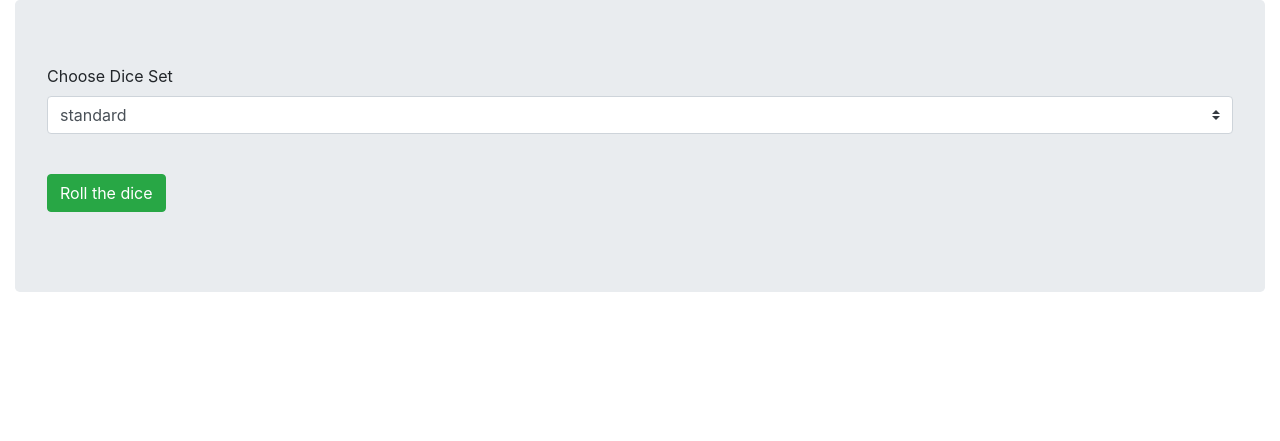
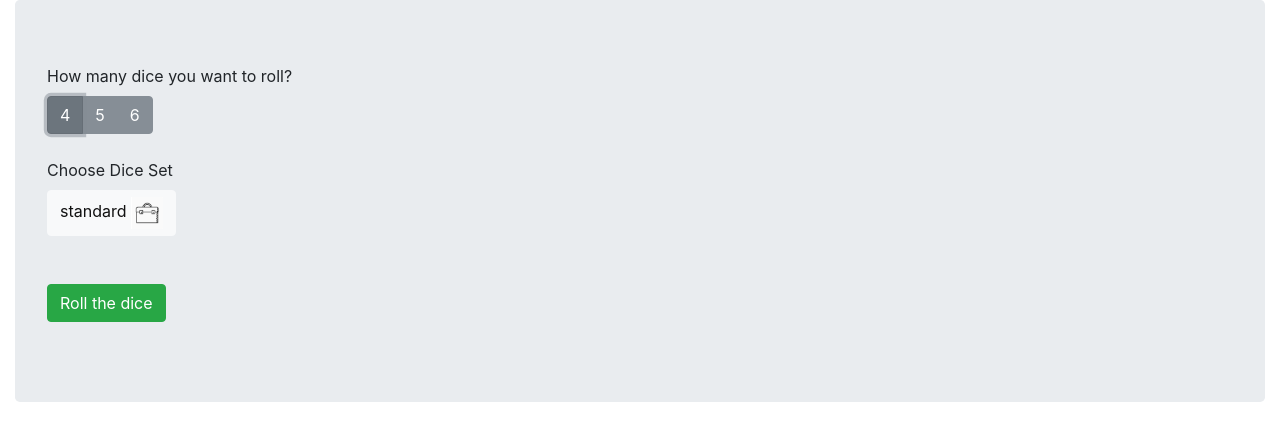
Before and after one commit to laurab1/Dice-with-microservices, a Flask app: page /newStory in a window 1280 px wide. Shown: the part 56-497 px from the top of the page. Run offline with Flask 2, Linux system fonts and the light colour scheme; a user stored in the database is signed in; some libraries are stand-ins or nearby versions.

Commit message:
added number of dice choice added unit tests

```diff
--- a/monolith/app.py
+++ b/monolith/app.py
@@ -20,6 +20,7 @@ def create_app(test=False):
         app.config['TESTING'] = True
         app.config['WTF_CSRF_ENABLED'] = False
         app.config['SQLALCHEMY_DATABASE_URI'] = 'sqlite:///:memory:'
+        app.config['LOGIN_DISABLED'] = True
 
     for bp in blueprints:
         app.register_blueprint(bp)
--- a/monolith/templates/new_story.html
+++ b/monolith/templates/new_story.html
@@ -1,16 +1,9 @@
 <html>
 <head>
-    <link rel="stylesheet" href="https://stackpath.bootstrapcdn.com/bootstrap/4.3.1/css/bootstrap.min.css"
-          integrity="sha384-ggOyR0iXCbMQv3Xipma34MD+dH/1fQ784/j6cY/iJTQUOhcWr7x9JvoRxT2MZw1T" crossorigin="anonymous">
-    <script src="https://code.jquery.com/jquery-3.3.1.slim.min.js"
-            integrity="sha384-q8i/X+965DzO0rT7abK41JStQIAqVgRVzpbzo5smXKp4YfRvH+8abtTE1Pi6jizo"
-            crossorigin="anonymous"></script>
-    <script src="https://cdnjs.cloudflare.com/ajax/libs/popper.js/1.14.7/umd/popper.min.js"
-            integrity="sha384-UO2eT0CpHqdSJQ6hJty5KVphtPhzWj9WO1clHTMGa3JDZwrnQq4sF86dIHNDz0W1"
-            crossorigin="anonymous"></script>
-    <script src="https://stackpath.bootstrapcdn.com/bootstrap/4.3.1/js/bootstrap.min.js"
-            integrity="sha384-JjSmVgyd0p3pXB1rRibZUAYoIIy6OrQ6VrjIEaFf/nJGzIxFDsf4x0xIM+B07jRM"
-            crossorigin="anonymous"></script>
+    <link href="https://maxcdn.bootstrapcdn.com/bootstrap/4.0.0-beta.2/css/bootstrap.min.css" rel="stylesheet"/>
+    <script src="https://code.jquery.com/jquery-3.2.1.slim.min.js"></script>
+    <script src="https://cdnjs.cloudflare.com/ajax/libs/popper.js/1.12.3/umd/popper.min.js"></script>
+    <script src="https://maxcdn.bootstrapcdn.com/bootstrap/4.0.0-beta.2/js/bootstrap.min.js"></script>
 </head>
 <body>
 
@@ -49,13 +42,43 @@
         {% if diceset is defined %}
             <form action="/rollDice" method="get" role="form">
 
-                <label for="validationTooltip01">Choose Dice Set</label>
+                <label for="validationTooltip01">How many dice you want to roll?</label>
                 <div class="form-group">
-                    <select name="diceset" id="diceset" class="custom-select">
+                    <div class="btn-group" data-toggle="buttons">
+
+                        <label class="btn btn-secondary active">
+                            <input type="radio" name="dicenum" id="dicenum" autocomplete="off" value="4"
+                                   style="visibility:hidden;" checked> 4
+                        </label>
+
+
+                        <label class="btn btn-secondary">
+                            <input type="radio" name="dicenum" id="dicenum" autocomplete="off" value="5"
+                                   style="visibility:hidden;"> 5
+                        </label>
+
+
+                        <label class="btn btn-secondary">
+                            <input type="radio" name="dicenum" id="dicenum" autocomplete="off" value="6"
+                                   style="visibility:hidden;"> 6
+                        </label>
+
+                    </div>
+                </div>
+                <label for="validationTooltip02">Choose Dice Set</label>
+                <div class="form-group">
+                    <div class="btn-group" data-toggle="buttons">
                         {% for set in diceset %}
-                            <option>{{ set }} </option>
+                            <label class="btn btn-light">
+                                <input type="radio" name="diceset" id="dicenum" autocomplete="off" value="{{ set }}"
+                                       style="visibility:hidden;" checked>
+                                {{ set }}
+                                <img src="static/img/{{ set }}.png" style="height: 2em;width: 2em;">
+                            </label>
+
                         {% endfor %}
-                    </select>
+
+                    </div>
                 </div>
                 <br>
                 <button type="submit" class="btn btn-success">Roll the dice</button>
@@ -64,11 +87,18 @@
             <form action="/newStory" method="post" role="form">
 
                 <label for="validationTooltip01">Current dice values</label>
-                <ul class="list-group list-group-flush">
+                <div class="row">
                     {% for die in dice %}
-                        <li class="list-group-item">{{ die }}</li>
+                        <div class="col">
+                            <div class="card card-block d-flex text-white bg-secondary mb-3"
+                                 style="width: 8rem; height: 8rem;">
+                                <div class="card-body align-items-center d-flex justify-content-center">
+                                    <h5 class="card-title ">{{ die }}</h5>
+                                </div>
+                            </div>
+                        </div>
                     {% endfor %}
-                </ul>
+                </div>
                 <br>
                 <label for="exampleFormControlTextarea1">Write your story</label>
                 <textarea class="form-control" id="exampleFormControlTextarea1" rows="3"></textarea>
--- a/monolith/views/stories.py
+++ b/monolith/views/stories.py
@@ -1,8 +1,7 @@
-from flask import Blueprint, redirect, render_template, request, abort
+from flask import Blueprint, redirect, render_template, request, abort, jsonify
 from monolith.database import db, Story, Like
-from monolith.auth import admin_required, current_user
 from flask_login import (current_user, login_user, logout_user, login_required)
-from monolith.utility.diceutils import *
+from flask import current_app as app
 from monolith.forms import *
 from monolith.classes.DiceSet import *
 
@@ -28,18 +27,19 @@ def _newstory():
 @login_required
 def _rollDice():
     form = StoryForm()
-    diceset = request.args.get('diceset')
-    # default choose standard diceset
-    if diceset is None:
-        diceset = 'standard'
+    diceset = 'standard' if request.args.get('diceset') is None else request.args.get('diceset')
+    dicenum = 6 if request.args.get('dicenum') is None else int(request.args.get('dicenum'))
 
     try:
-        dice = DiceSet(diceset, 6)
+        dice = DiceSet(diceset, dicenum)
         roll = dice.throw_dice()
     except Exception as e:
-        abort(404)
+        abort(400)
 
-    return render_template("new_story.html", dice=roll, form=form)
+    if app.config['TESTING']==True:
+        return jsonify(roll)
+    else:
+        return render_template("new_story.html", dice=roll, form=form)
 
 
 @stories.route('/stories')
```
Also changed, not shown: monolith/classes/DiceSet.py (+12 -3 lines), monolith/tests/test_unitStories.py (+38 -10 lines), monolith/static/img/standard.PNG (added).
